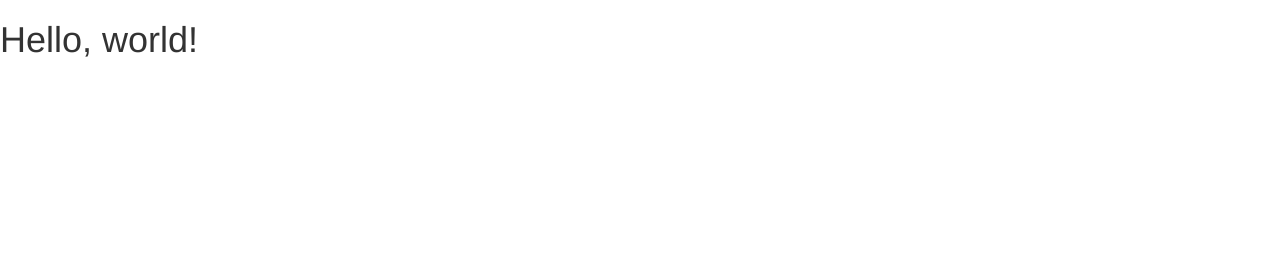
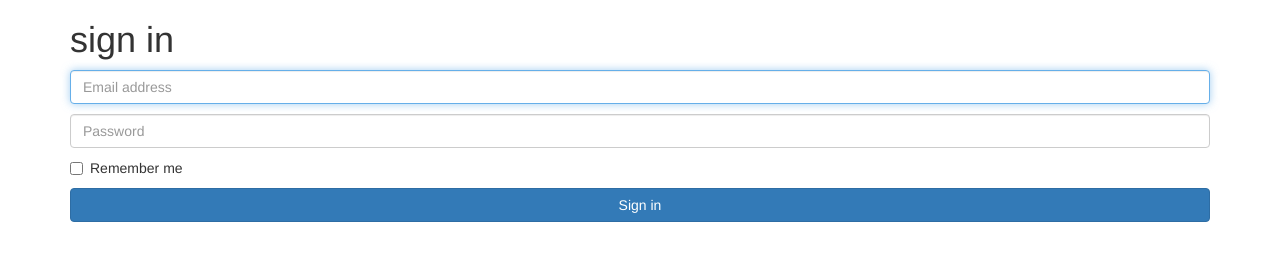
Before and after one commit to aflek/bootstrap-blog, a plain HTML site: page login.html in a window 1280 px wide. Drawn offline with nearby package versions, Linux system fonts and the light colour scheme.

Commit message:
+ login form, base items

```diff
--- a/login.html
+++ b/login.html
@@ -18,7 +18,26 @@
     <![endif]-->
 </head>
 <body>
-<h1>Hello, world!</h1>
+
+<div class="container">
+    <form>
+        <h1>sign in</h1>
+        <p>
+            <label class="sr-only">Email address</label>
+            <input type="email" placeholder="Email address" class="form-control" required autofocus>
+        </p>
+        <p>
+            <label class="sr-only">Password</label>
+            <input type="password" placeholder="Password" class="form-control" required autofocus>
+        </p>
+        <p class="checkbox">
+            <label>
+                <input type="checkbox"> Remember me
+            </label>
+        </p>
+        <button type="submit" class="btn btn-primary btn-block">Sign in</button>
+    </form>
+</div>
 
 <!-- jQuery (necessary for Bootstrap's JavaScript plugins) -->
 <script src="https://ajax.googleapis.com/ajax/libs/jquery/1.12.4/jquery.min.js"></script>
```
